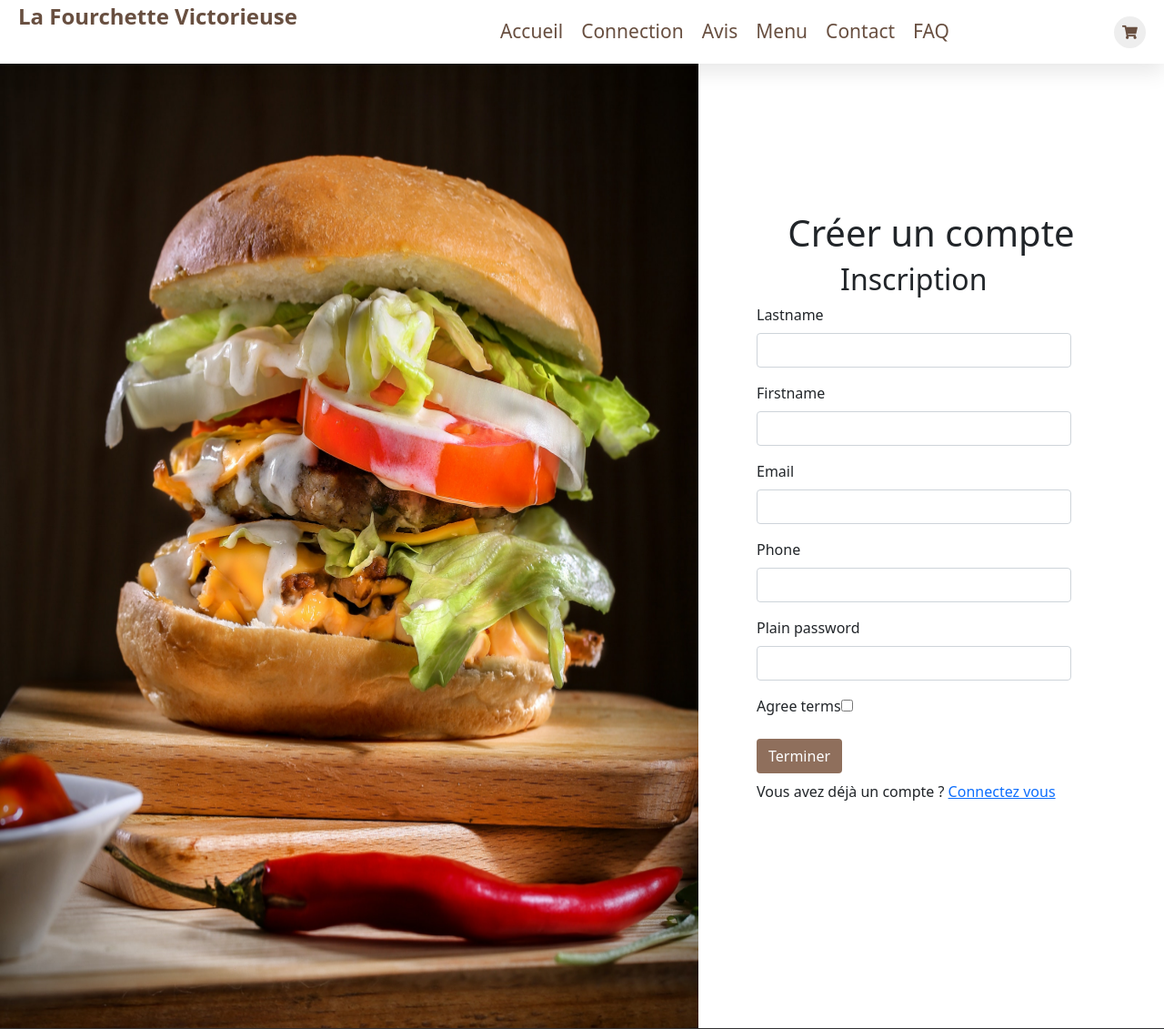
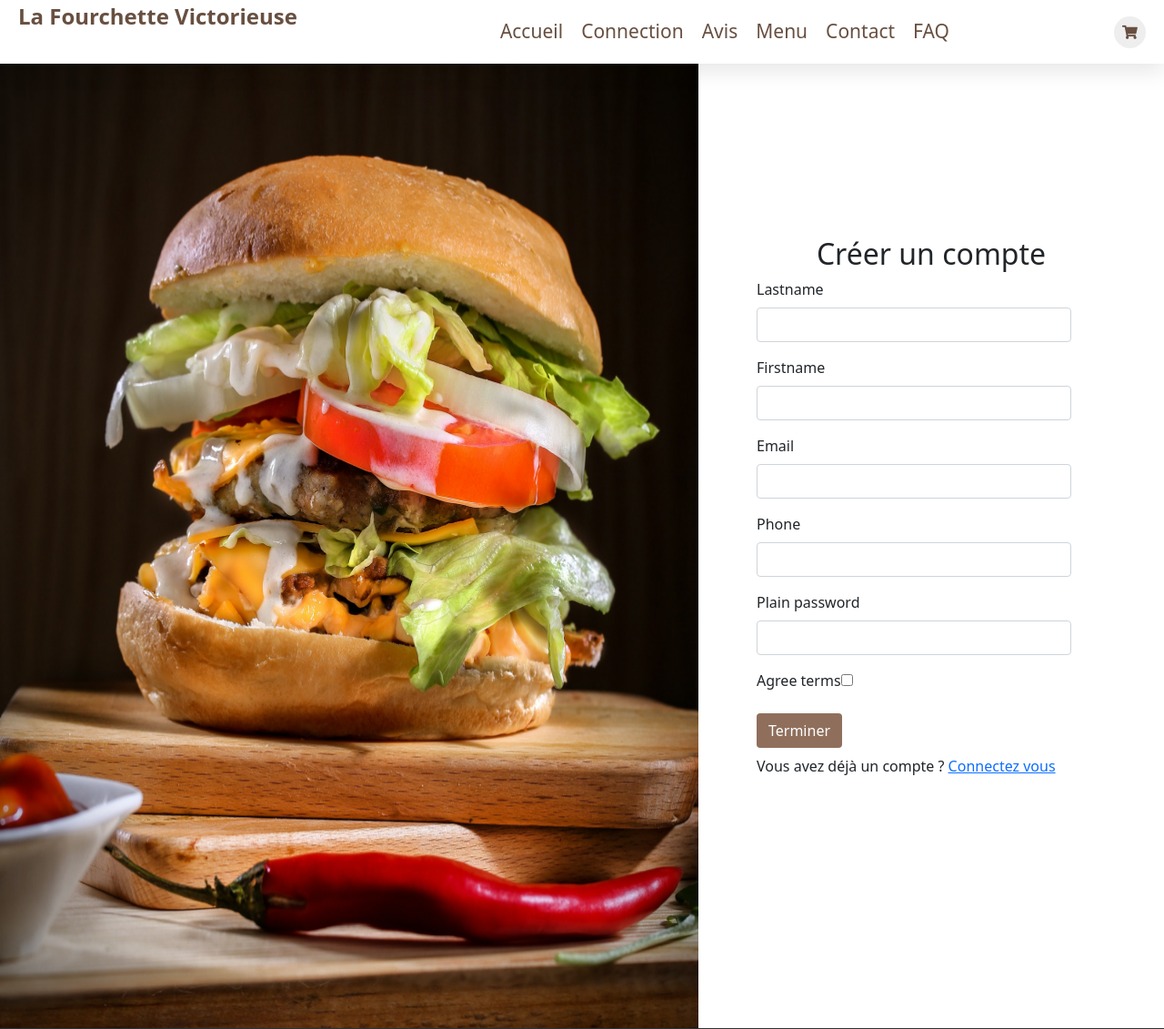
Before and after one commit to ChristopherSaury/ChristopherSaury-projet-certification-christopher-saury, a Symfony app: template templates/registration/register.html.twig in a window 1280 px wide. Shown: the top 1131 px of the page at 91% size. Run offline with Twig, Linux system fonts and the light colour scheme; the template is opened without the code that fills it, so the values that code supplies are empty; form fields are guessed from the names that the template uses; some libraries are stand-ins or nearby versions.

Commit message:
classes have been modified

```diff
--- a/templates/registration/register.html.twig
+++ b/templates/registration/register.html.twig
@@ -15,14 +15,13 @@
 <section id="register">
     <div class="container-fluid register-page-container">
         <div class="row">
-            <div class="col-lg-7 register-bkg">
+            <div class="register-bkg">
                 <img src="{{ asset('asset/image/burger.jpg') }}" alt="">
             </div>
-            <div class="col-lg-5 register-form">
-                <h1 class="text-center">Créer un compte</h1>
+            <div class="register-form">
+                <h2 class="text-center mb-2">Créer un compte</h2>
                 <div class="register-container">
                     {{ form_start(registrationForm) }}
-                    <h2 class="text-center">Inscription</h2>
                     {{ form_row(registrationForm.lastname) }}
                     {{ form_row(registrationForm.firstname) }}
                     {{ form_row(registrationForm.email) }}
--- a/templates/security/login.html.twig
+++ b/templates/security/login.html.twig
@@ -10,10 +10,10 @@
 <section id="login">
     <div class="container-fluid login-page-container">
         <div class="row">
-            <div class="col-lg-7 login-bkg">
-                <img src="{{ asset('asset/image/11.jpg') }}" alt="">
+            <div class="login-bkg">
+                <img src="{{ asset('asset/image/11.jpg') }}" alt="table with food">
             </div>
-            <div class="col-lg-5 login-form">
+            <div class="login-form">
                 {% include 'security/login_content.html.twig' %}
             </div>
         </div>
```
